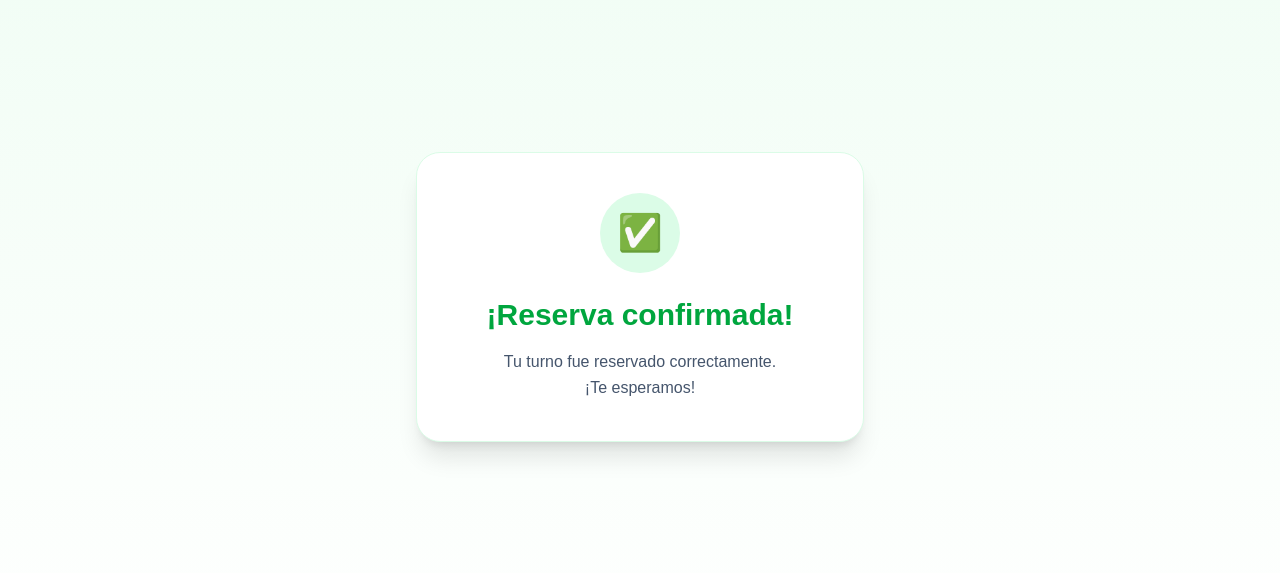
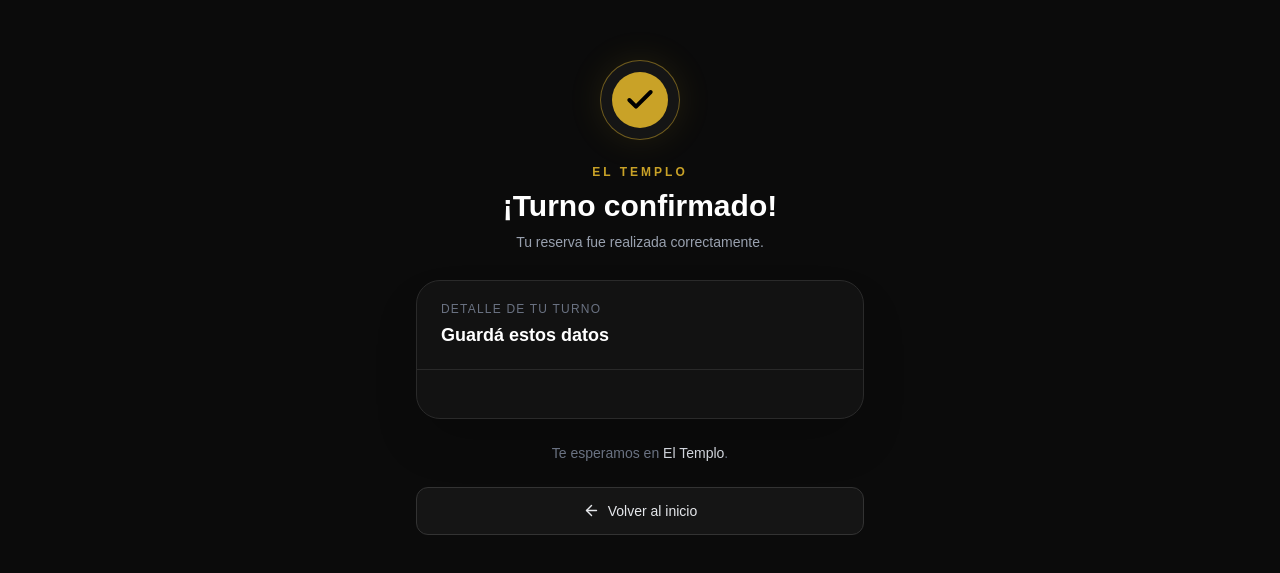
Before and after one commit to LucasVillaboa/med-turnos, a Next.js app: page /exito in a window 1280 px wide. Shown: the part 103-676 px from the top of the page. Built offline with nearby package versions, Linux system fonts and the light colour scheme.

Commit message:
whatsapp barberia el templo

```diff
--- a/src/app/exito/page.tsx
+++ b/src/app/exito/page.tsx
@@ -1,56 +1,256 @@
 "use client";
 
-import { useEffect } from "react";
+import { useEffect, useState } from "react";
+import {
+  Check,
+  CalendarDays,
+  Clock3,
+  UserRound,
+  Scissors,
+  ArrowLeft,
+} from "lucide-react";
+import Link from "next/link";
+
+type Turno = {
+  nombre?: string;
+  telefono?: string;
+  fecha?: string;
+  hora?: string;
+  barbero?: string;
+  servicio?: string;
+  precio?: number | string;
+};
 
 export default function Exito() {
+  const [turno, setTurno] = useState<Turno | null>(null);
 
   useEffect(() => {
+    const turnoGuardado = localStorage.getItem("turno");
 
-    const turno = localStorage.getItem("turno");
+    if (!turnoGuardado) return;
 
-    if (!turno) return;
+    try {
+      const data = JSON.parse(turnoGuardado);
 
-    const confirmar = async () => {
+      setTurno(data);
 
-      const data = JSON.parse(turno);
+      // Eliminamos el turno guardado porque ya fue confirmado.
+      localStorage.removeItem("turno");
+    } catch (error) {
+      console.error("Error al cargar el turno:", error);
+    }
+  }, []);
 
-      const res = await fetch("/api/confirmar", {
-        method: "POST",
-        headers: {
-          "Content-Type": "application/json",
-        },
-        body: JSON.stringify(data),
-      });
+  const formatearPrecio = (precio?: number | string) => {
+    if (!precio) return "";
 
-      if (res.ok) {
-        localStorage.removeItem("turno");
+    const numero = Number(precio);
+
+    if (isNaN(numero)) {
+      return String(precio);
     }
+
+    return `$${numero.toLocaleString("es-AR")}`;
   };
 
-    confirmar();
+  const formatearFecha = (fecha?: string) => {
+    if (!fecha) return "";
 
-  }, []);
+    const partes = fecha.split("-");
+
+    if (partes.length !== 3) {
+      return fecha;
+    }
+
+    return `${partes[2]}/${partes[1]}/${partes[0]}`;
+  };
 
   return (
-    <div className="min-h-screen flex items-center justify-center bg-gradient-to-b from-green-50 to-white px-4">
+    <main className="min-h-screen bg-[#0b0b0b] text-white flex items-center justify-center px-4 py-10">
+      <div className="w-full max-w-md">
 
-      <div className="bg-white p-10 rounded-3xl shadow-xl text-center max-w-md w-full border border-green-100">
+        {/* Encabezado */}
+        <div className="text-center mb-7">
 
-        <div className="w-20 h-20 bg-green-100 rounded-full flex items-center justify-center mx-auto mb-6 text-4xl">
-          ✅
+          <div className="w-20 h-20 mx-auto rounded-full border border-[#c9a227]/50 bg-[#151515] flex items-center justify-center shadow-[0_0_35px_rgba(201,162,39,0.12)]">
+
+            <div className="w-14 h-14 rounded-full bg-[#c9a227] flex items-center justify-center">
+              <Check
+                size={32}
+                strokeWidth={3}
+                className="text-black"
+              />
             </div>
 
-        <h1 className="text-3xl font-bold text-green-600 mb-4">
-          ¡Reserva confirmada!
+          </div>
+
+          <p className="text-[#c9a227] uppercase tracking-[0.25em] text-xs font-semibold mt-6">
+            El Templo
+          </p>
+
+          <h1 className="text-3xl font-bold mt-2">
+            ¡Turno confirmado!
           </h1>
 
-        <p className="text-slate-600 leading-relaxed">
-          Tu turno fue reservado correctamente.
-          <br />
-          ¡Te esperamos!
+          <p className="text-gray-400 mt-2 text-sm">
+            Tu reserva fue realizada correctamente.
           </p>
 
         </div>
+
+        {/* Detalle del turno */}
+        <div className="bg-[#121212] border border-[#2a2a2a] rounded-3xl overflow-hidden shadow-2xl">
+
+          <div className="px-6 py-5 border-b border-[#292929]">
+
+            <p className="text-xs uppercase tracking-widest text-gray-500">
+              Detalle de tu turno
+            </p>
+
+            <p className="text-lg font-semibold mt-1">
+              Guardá estos datos
+            </p>
+
           </div>
+
+          <div className="p-6 space-y-5">
+
+            {/* Fecha */}
+            {turno?.fecha && (
+              <div className="flex items-center gap-4">
+
+                <div className="w-11 h-11 rounded-xl bg-[#1b1b1b] border border-[#292929] flex items-center justify-center shrink-0">
+                  <CalendarDays
+                    size={20}
+                    className="text-[#c9a227]"
+                  />
+                </div>
+
+                <div>
+                  <p className="text-xs text-gray-500">
+                    Fecha
+                  </p>
+
+                  <p className="text-base font-medium">
+                    {formatearFecha(turno.fecha)}
+                  </p>
+                </div>
+
+              </div>
+            )}
+
+            {/* Horario */}
+            {turno?.hora && (
+              <div className="flex items-center gap-4">
+
+                <div className="w-11 h-11 rounded-xl bg-[#1b1b1b] border border-[#292929] flex items-center justify-center shrink-0">
+                  <Clock3
+                    size={20}
+                    className="text-[#c9a227]"
+                  />
+                </div>
+
+                <div>
+                  <p className="text-xs text-gray-500">
+                    Horario
+                  </p>
+
+                  <p className="text-base font-medium">
+                    {turno.hora} hs
+                  </p>
+                </div>
+
+              </div>
+            )}
+
+            {/* Barbero */}
+            {turno?.barbero && (
+              <div className="flex items-center gap-4">
+
+                <div className="w-11 h-11 rounded-xl bg-[#1b1b1b] border border-[#292929] flex items-center justify-center shrink-0">
+                  <UserRound
+                    size={20}
+                    className="text-[#c9a227]"
+                  />
+                </div>
+
+                <div>
+                  <p className="text-xs text-gray-500">
+                    Barbero
+                  </p>
+
+                  <p className="text-base font-medium">
+                    {turno.barbero}
+                  </p>
+                </div>
+
+              </div>
+            )}
+
+            {/* Servicio */}
+            {turno?.servicio && (
+              <div className="flex items-center gap-4">
+
+                <div className="w-11 h-11 rounded-xl bg-[#1b1b1b] border border-[#292929] flex items-center justify-center shrink-0">
+                  <Scissors
+                    size={20}
+                    className="text-[#c9a227]"
+                  />
+                </div>
+
+                <div>
+                  <p className="text-xs text-gray-500">
+                    Servicio
+                  </p>
+
+                  <p className="text-base font-medium">
+                    {turno.servicio}
+                  </p>
+                </div>
+
+              </div>
+            )}
+
+            {/* Precio */}
+            {turno?.precio && (
+              <div className="pt-5 mt-1 border-t border-[#292929] flex items-center justify-between">
+
+                <span className="text-gray-400">
+                  Total
+                </span>
+
+                <span className="text-xl font-bold text-[#c9a227]">
+                  {formatearPrecio(turno.precio)}
+                </span>
+
+              </div>
+            )}
+
+          </div>
+        </div>
+
+        {/* Parte inferior */}
+        <div className="text-center mt-6">
+
+          <p className="text-sm text-gray-500">
+            Te esperamos en{" "}
+            <span className="text-gray-300">
+              El Templo
+            </span>
+            .
+          </p>
+
+          <Link
+            href="/barberia"
+            className="inline-flex items-center justify-center gap-2 mt-6 w-full h-12 rounded-xl border border-[#333] bg-[#151515] text-sm font-medium text-gray-200 hover:border-[#c9a227]/50 hover:text-[#c9a227] transition"
+          >
+            <ArrowLeft size={17} />
+            Volver al inicio
+          </Link>
+
+        </div>
+
+      </div>
+    </main>
   );
 }
```
Lines whose indentation alone changed are shown as unchanged.
